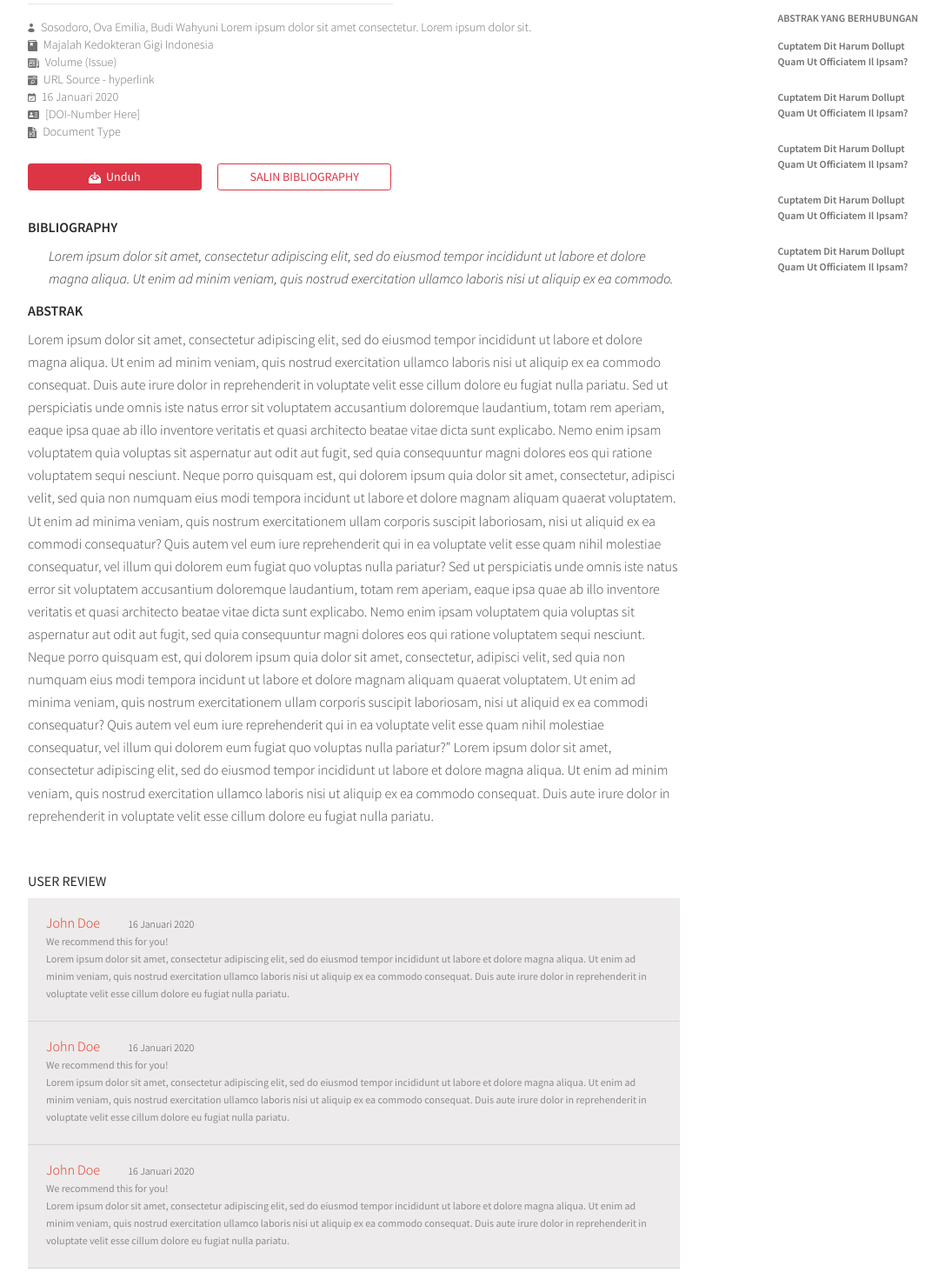
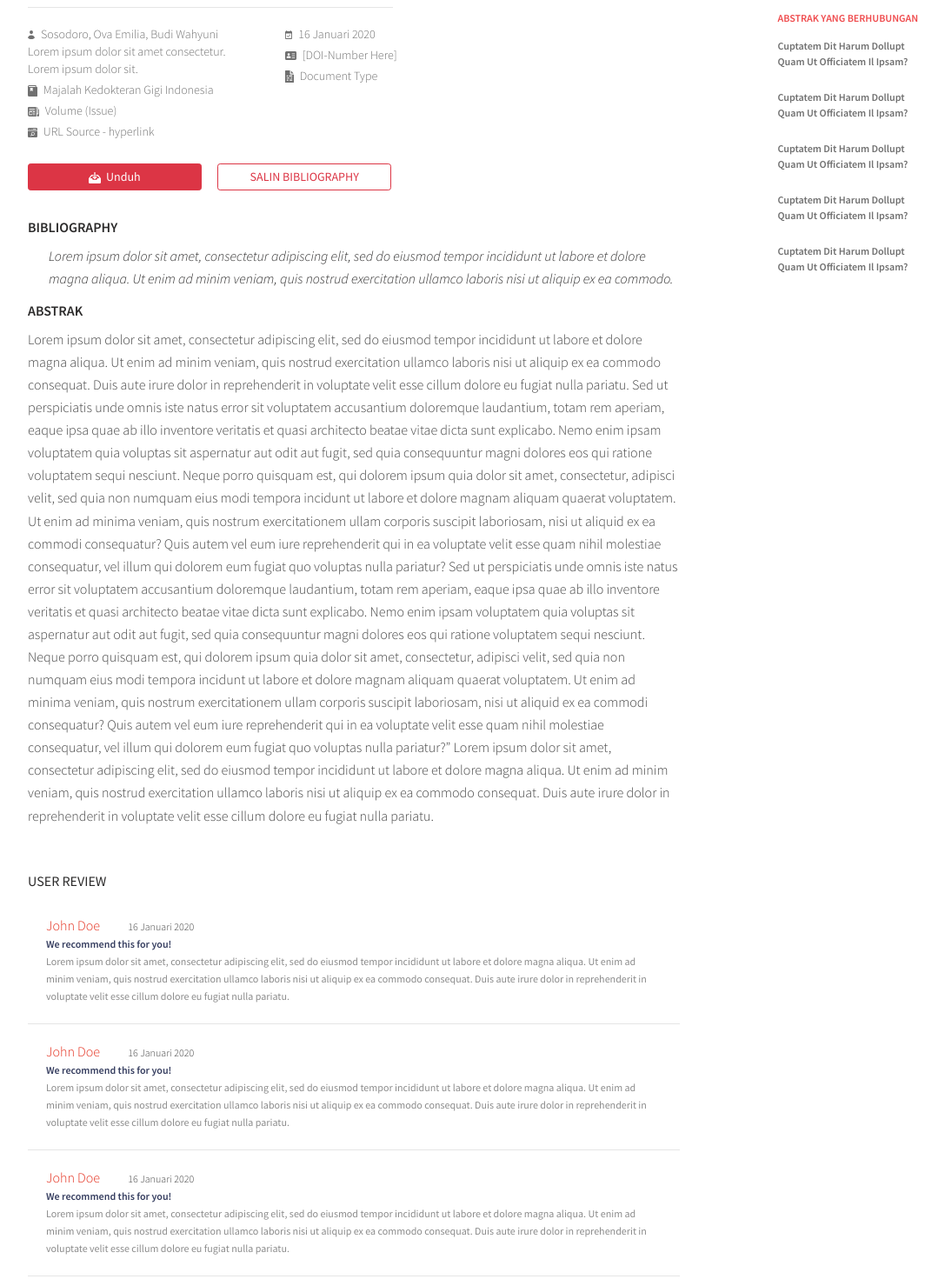
Before and after one commit to aziz66sundanesse/JPHI-web, a plain HTML site: page detail.html in a window 1280 px wide. Shown: the part 339-1810 px from the top of the page at 87% size, without its empty margins (38-1125 px from the left). Drawn offline with nearby package versions, Linux system fonts and the light colour scheme.

Commit message:
update detail

```diff
--- a/css/detail.css
+++ b/css/detail.css
@@ -56,6 +56,18 @@
     font-weight: 300;
     line-height: 1.43;
     color: #707070;
+}
+
+.artikel li{
+    padding-top: 4px;
+}
+
+.artikel .w-30{
+    width: 33%;
+}
+
+.artikel #autor{
+    padding-top: 0;
 }
 
 .artikel li i{
@@ -164,7 +176,7 @@
     font-size: 12px;
     font-weight: 600;
     line-height: 1.25;
-    color: #707070;
+    color: #EF494B;
 }
 
 .matrik h3{
@@ -206,7 +218,7 @@
 }
 
 .user-review {
-    background-color: #edebeb;
+    background-color: #ffffff;
     /* padding: 21px; */
     /* border-top: 1px solid #707070; */
     /* border-bottom: 1px solid #707070; */
@@ -267,6 +279,18 @@
     padding-right: 21px;
 }
 
+.user-review p span {
+    font-family: 'Source Sans Pro';
+    font-size: 12px;
+    font-weight: 600;
+    font-stretch: normal;
+    font-style: normal;
+    line-height: 1.67;
+    letter-spacing: normal;
+    text-align: left;
+    color: #353d5f;
+}
+
 .user-review ul{
    padding-top: 16px;
 }
--- a/detail.html
+++ b/detail.html
@@ -127,10 +127,10 @@
 
 							<h1>Hubungan Pengetahuan Tentang HIV/AIDS dengan Stigma Orang dengan HIV/AIDS di Kalangan Pelajar SMA</h1>
               <hr class="space-title">
-              <div class="d-flex flex-column bd-highlight">
-                <div class="bd-highlight mr-5 ">
+              <div class="d-flex bd-highlight">
+                <div class="bd-highlight mr-5 w-30 ">
                   <ul class="list-unstyled ">
-                    <li class="list-item"><i><img src="img/autor.svg" alt="" srcset=""></i>Sosodoro, Ova Emilia, Budi Wahyuni Lorem ipsum dolor sit amet consectetur. Lorem ipsum dolor sit.</li>
+                    <li class="list-item"><i><img src="img/autor.svg" alt="" srcset=""></i>Sosodoro, Ova Emilia,  Budi Wahyuni Lorem  ipsum  dolor sit amet consectetur.  Lorem  ipsum dolor sit.</li>
                     <li class="list-item"><i><img src="img/majalah.svg" alt="" srcset=""></i>Majalah Kedokteran Gigi Indonesia </li>
                     <li class="list-item"><i><img src="img/newspaper.svg" alt="" srcset=""></i>Volume (Issue)</li>
                     <li class="list-item"><i><img src="img/website.svg" alt="" srcset=""></i>URL Source - hyperlink</li>
@@ -144,6 +144,9 @@
                   </ul>
                 </div>
               </div>
+              <!-- <ul class="list-unstyled">
+                <li class="list-item" id="autor"><i><img src="img/autor.svg" alt="" srcset=""></i>Sosodoro, Ova Emilia, Budi Wahyuni Lorem ipsum dolor sit Lorem, ipsum dolor. amet consectetur. Lorem ipsum dolor sit.</li>
+              </ul> -->
 							<button type="button" class="btn btn-danger btn-sm"><i><img src="img/download-light.svg" alt="" srcset=""></i>Unduh</button>
               <button type="button" class="btn btn-outline-danger btn-sm">SALIN BIBLIOGRAPHY</button>
               <h6 class="biblio">BIBLIOGRAPHY</h6>
@@ -183,7 +186,7 @@
                      <li class="user list-inline-item">John Doe</li>
                      <li class="date list-inline-item">16 Januari 2020</li>
                    </ul>
-                   <p>We recommend this for you! <br>
+                   <p> <span>We recommend this for you!</span> <br>
                     Lorem ipsum dolor sit amet, consectetur adipiscing elit, sed do eiusmod tempor incididunt ut labore et dolore magna aliqua. Ut enim ad
                     minim veniam, quis nostrud exercitation ullamco laboris nisi ut aliquip ex ea commodo consequat. Duis aute irure dolor in reprehenderit in
                     voluptate velit esse cillum dolore eu fugiat nulla pariatu.</p>
@@ -194,7 +197,7 @@
                     <li class="user list-inline-item">John Doe</li>
                     <li class="date list-inline-item">16 Januari 2020</li>
                   </ul>
-                  <p>We recommend this for you! <br>
+                  <p> <span>We recommend this for you!</span> <br>
                    Lorem ipsum dolor sit amet, consectetur adipiscing elit, sed do eiusmod tempor incididunt ut labore et dolore magna aliqua. Ut enim ad
                    minim veniam, quis nostrud exercitation ullamco laboris nisi ut aliquip ex ea commodo consequat. Duis aute irure dolor in reprehenderit in
                    voluptate velit esse cillum dolore eu fugiat nulla pariatu.</p>
@@ -205,7 +208,7 @@
                     <li class="user list-inline-item">John Doe</li>
                     <li class="date list-inline-item">16 Januari 2020</li>
                   </ul>
-                  <p>We recommend this for you! <br>
+                  <p> <span>We recommend this for you!</span> <br>
                    Lorem ipsum dolor sit amet, consectetur adipiscing elit, sed do eiusmod tempor incididunt ut labore et dolore magna aliqua. Ut enim ad
                    minim veniam, quis nostrud exercitation ullamco laboris nisi ut aliquip ex ea commodo consequat. Duis aute irure dolor in reprehenderit in
                    voluptate velit esse cillum dolore eu fugiat nulla pariatu.</p>
```
Also changed, not shown: detail-annotated.html (+6 -4 lines).
